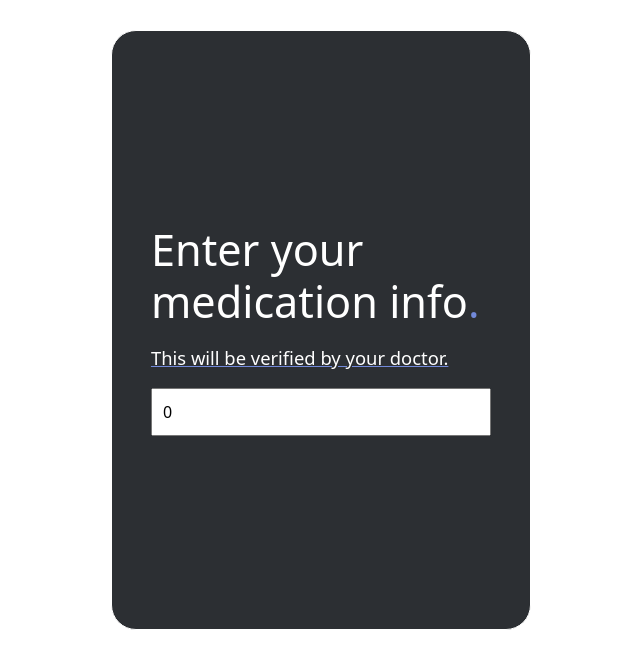
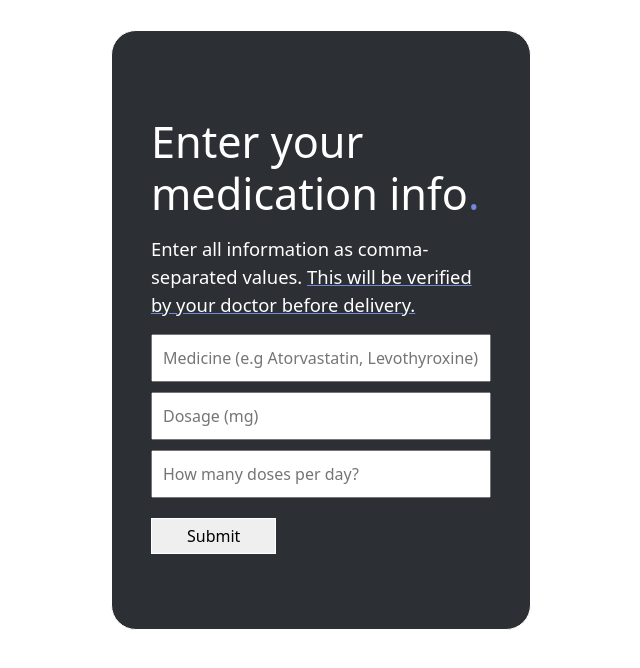
Before and after one commit to abirpy/Hermes, a React (Create React App) app: page /dosage in a window 1280 px wide. Shown: the top 668 px of the page, without its empty margins (319-959 px from the left). Built offline with nearby package versions, Linux system fonts and the light colour scheme.

Commit message:
Dosage slide done

```diff
--- a/src/Components/Dosage.js
+++ b/src/Components/Dosage.js
@@ -5,34 +5,32 @@ import {useState} from 'react'
 function Dosage() {
 
     const [formData, setFormData] = useState({
-        numMeds: 0,
-        meds: [],
-        dosage: [],
-        usage: []
+        meds: '',
+        dosage: '',
+        usage: ''
     })
-    const {numMeds,meds,dosage,usage} = formData
+    const {meds,dosage,usage} = formData
 
-    const onChange = e => {setFormData({[e.target.name]:[e.target.value]})
-
-    const medInputs = []
-    // for (var i = 0; i < numMeds; i++) {
-    //     medInputs.push(
-    //         <div>
-    //             <MedInput placeholder="Medication Name" name="meds" value={meds} type="text"/>
-    //             <DosageInput placeholder="Dosage in (units)" name="dosage" value={dosage} type="number"/>
-    //             <UsageInput placeholder="Usage/Day" name="usage" value={usage} type="number"/>
-    //         </div>
-    //     )
-    // }
-}
-
+    const onChange = e => setFormData({...formData,[e.target.name]:[e.target.value]})
+    const onSubmit = async e => {
+      e.preventDefault()
+      console.log(meds)
+      console.log(dosage)
+      console.log(usage)
+      // Express funtion to update med info here
+  }
   return (
     <ParentContainer>
         <LoginContainer>
             <Title>Enter your medication info<span>.</span></Title>
-            <Lead><u>This will be verified by your doctor.</u></Lead>
-            <Input onChange={e=>onChange(e)} value={numMeds} placeholder="How many medications do you have?" name="numMeds" type="number" id="password"/>
 
+            <Lead>Enter all information as comma-separated values. <u>This will be verified by your doctor before delivery.</u></Lead>
+            <form onSubmit={e => onSubmit(e)}>
+            <Input onChange={e=>onChange(e)} value={meds} placeholder="Medicine (e.g Atorvastatin, Levothyroxine) "name="meds" type="text" id="meds"/>
+            <Input onChange={e=>onChange(e)} value={dosage} placeholder="Dosage (mg)" name="dosage" type="text" id="dosage"/>
+            <Input onChange={e=>onChange(e)} value={usage} placeholder="How many doses per day?"name="usage" type="text" id="usage"/>
+            <SubmitButton type="submit" placeholder="Submit"/>
+            </form>
         </LoginContainer>
     </ParentContainer>
 
@@ -88,15 +86,21 @@ width: 100%;
 padding: 10px;
 margin-bottom: 10px;
 `
+const SubmitButton = styled.input`
+margin-top:10px;
+padding: 5px 35px;
+border: 1px solid white;
 
-const MedInput = styled.input`
-width: 45%;
+
+:hover{
+    background-color: #7289da;
+    transition: .3s;
+    color: white;
+    border: 1px solid #7289da;
+}
+
+:active{
+  transform: translateY(3px);
+  transition: 0.1s;
+}
 `
-
-const DosageInput = styled.input`
-width: 25%;
-`
-
-const UsageInput = styled.input`
-width: 20%;
-`
--- a/src/Components/Login.js
+++ b/src/Components/Login.js
@@ -26,7 +26,6 @@ function Login() {
           <LoginForm onSubmit={e => onSubmit(e)}>
             <Title>Welcome Back<span>!</span></Title>
             <Lead><u>Please sign in here</u></Lead>
-            c
             <Input onChange={e=>onChange(e)} value={password} placeholder="Password "name="password" type="password" id="password"/>
             <SubmitButton type="submit" placeholder="Submit"/>
             <Lead> Don't have an account? <Link className="hyperlink" to='/register'>Register here</Link></Lead>
```
